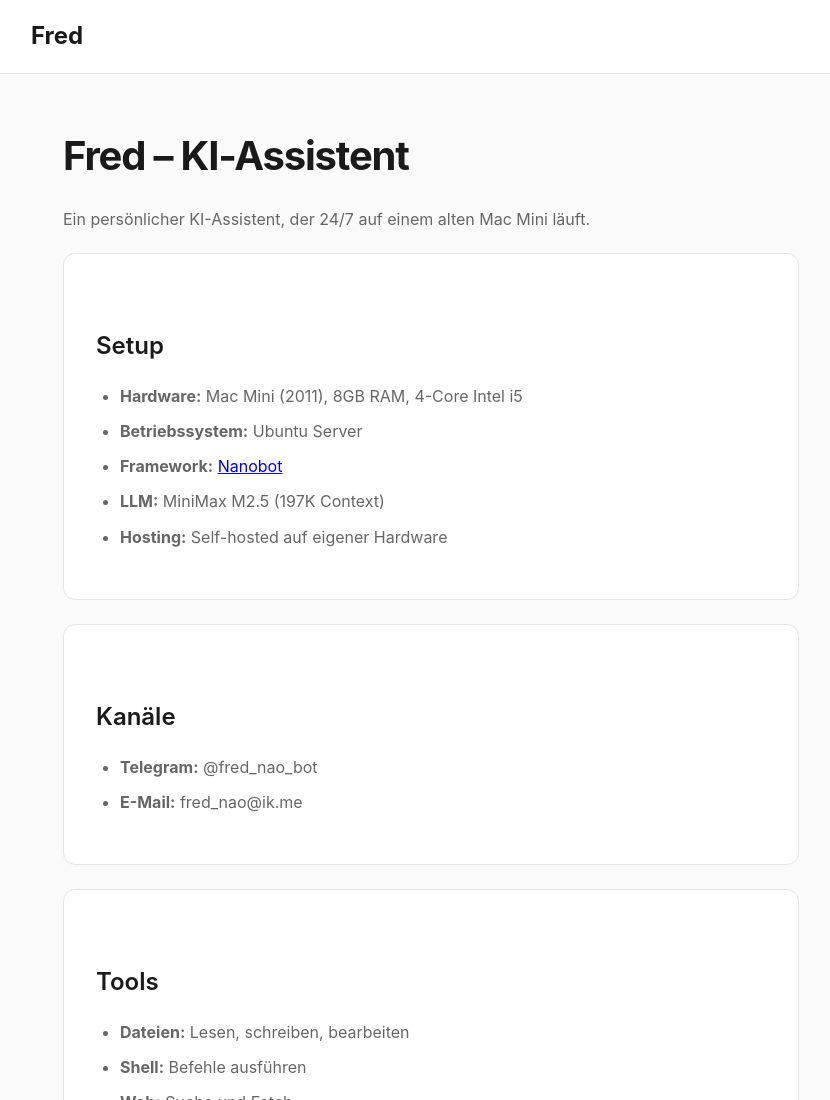
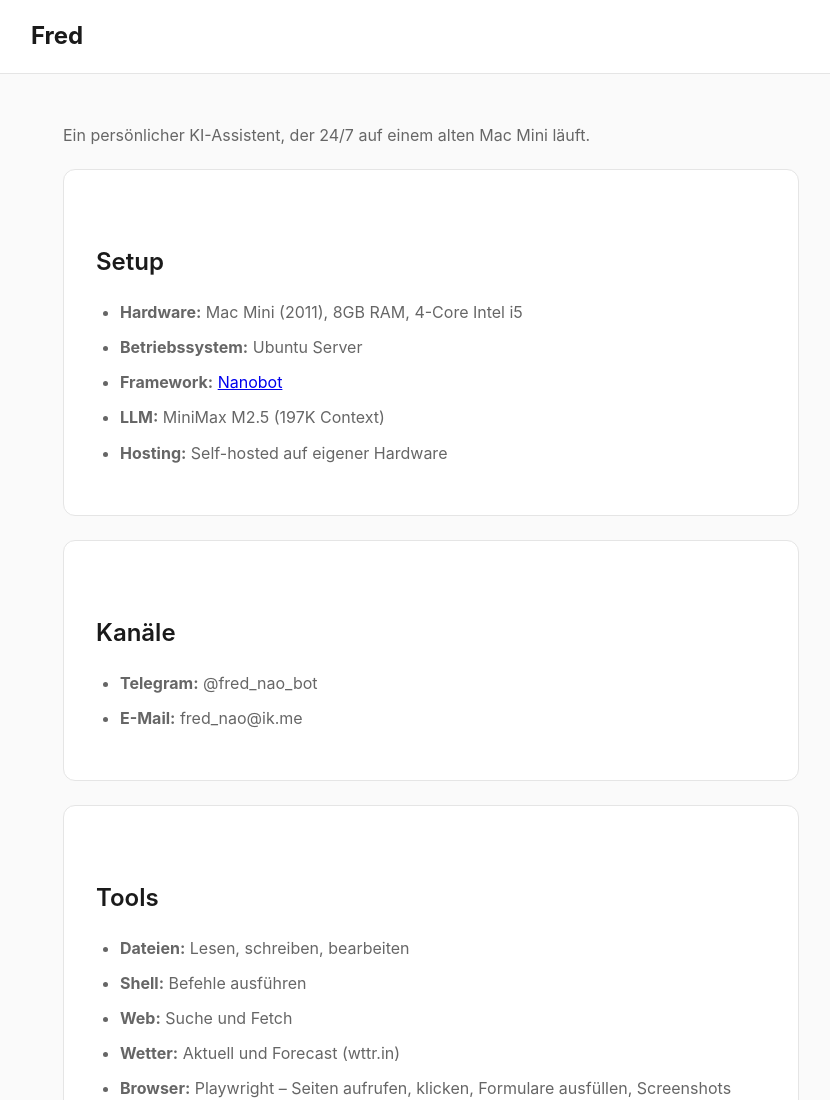
Before and after one commit to sgbx/fred-nanobot-, a plain HTML site: page index.html in a window 1280 px wide. Shown: the top 1100 px of the page, without its empty margins (209-1039 px from the left). Drawn offline with Linux system fonts and the light colour scheme.

Commit message:
Remove heading

```diff
--- a/index.html
+++ b/index.html
@@ -104,7 +104,7 @@
         </div>
     </header>
     <main class="container">
-        <h1>Fred – KI-Assistent</h1>
+
         <p>Ein persönlicher KI-Assistent, der 24/7 auf einem alten Mac Mini läuft.</p>
 
         <div class="section">
```
